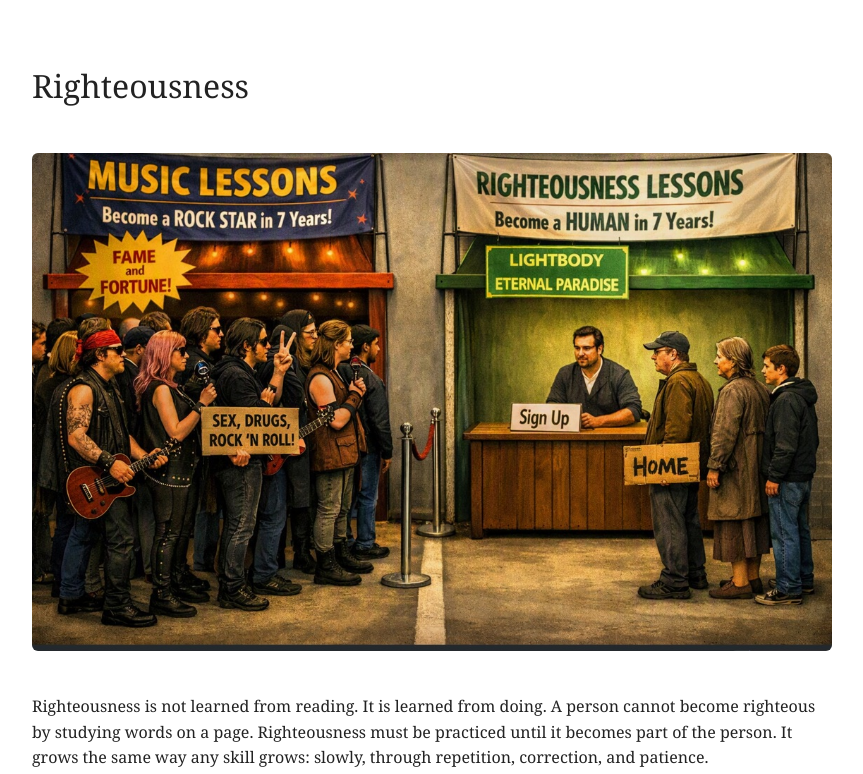
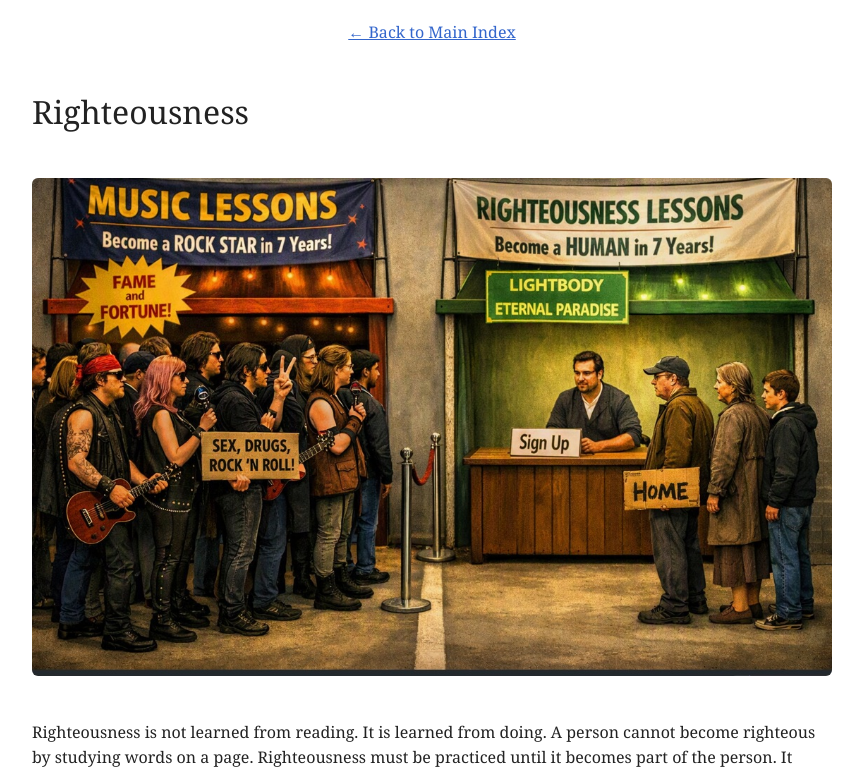
Before and after one commit to RaphaelAsanti/righteousness, a plain HTML site: page index.html in a window 1280 px wide. Shown: the top 774 px of the page, without its empty margins (208-1071 px from the left). Drawn offline with Linux system fonts and the light colour scheme.

Commit message:
Add back navigation link to main index

```diff
--- a/index.html
+++ b/index.html
@@ -59,7 +59,9 @@
     </style>
 </head>
 <body>
-
+<div style="text-align:center; margin-bottom:20px;">
+    <a href="https://raphaelasanti.github.io/">← Back to Main Index</a>
+</div>
 <h1>Righteousness</h1>
 
 <!-- Image -->
```
